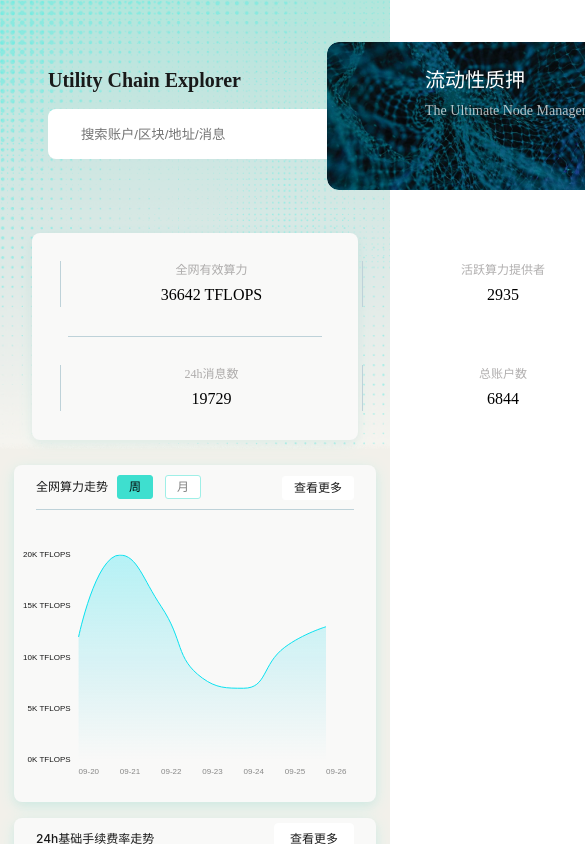
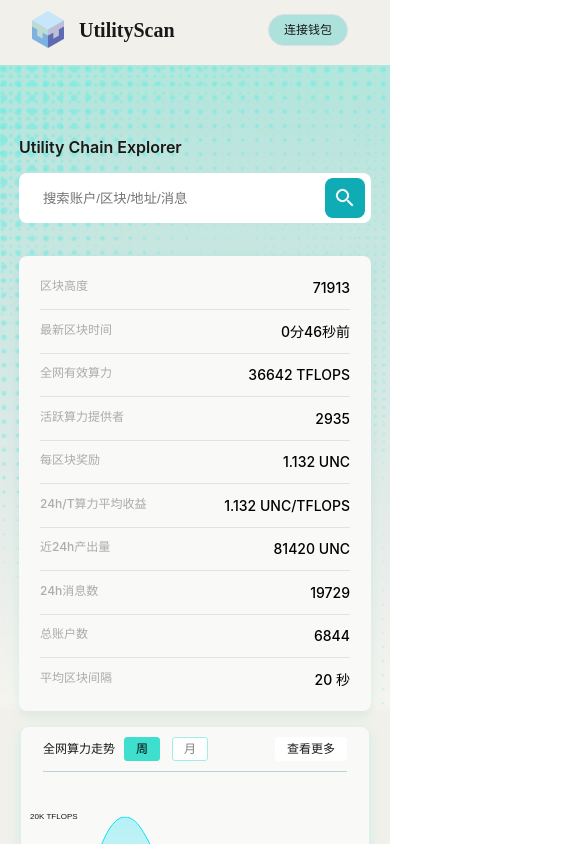
Before and after one commit to utnet-org/explorer, a Vue app: page / in a window 390 px wide. Shown: the top 844 px of the page, 585 px wide, since content can reach past the window. Built offline with nearby package versions, Linux system fonts and the light colour scheme.

Commit message:
update style

```diff
--- a/src/components/headerContent.vue
+++ b/src/components/headerContent.vue
@@ -2,12 +2,14 @@
 import {getOverviewInfo, OverviewInfo} from "@/api/overview.ts";
 import {onMounted, onUnmounted, reactive, ref} from "vue";
 import {updateTimeAgo} from "@/utils/time.ts";
+import {getScreenSize, Screen} from "@/utils/screen-size.ts";
 
 let intervalId: number | undefined;
 defineProps<{ viewportWidth: number }>()
 
 let ovData = reactive<OverviewInfo>({});
 const lastTime = ref('');
+const size = getScreenSize().currentScreenSize;
 
 async function fetchOverviewInfo() {
   const response = await getOverviewInfo();
@@ -31,10 +33,8 @@ onUnmounted(() => {
 
 </script>
 <template>
-  <div class="header_content">
   <div class="lowest_content">
     <div class="middle_content">
-        <div class="peak_content">
       <div class="peak_content_top">
         <div class="peak_content_top_side">
           <div class="peak_content_top_side_title">Utility Chain Explorer</div>
@@ -46,73 +46,136 @@ onUnmounted(() => {
             <img class="peak_content_top_side_search_btn" src="../assets/images/home_search_icon.png"
                  alt="">
           </div>
-              <!--              <div class="search_history">-->
-              <!--                <div>Trending search:</div>-->
-              <!--                <div>内容1</div>-->
-              <!--                <div>内容2</div>-->
-              <!--                <div>内容3</div>-->
-              <!--                <div>内容4</div>-->
-              <!--              </div>-->
         </div>
-            <div class="peak_content_top_right">
-              <img class="middle_image" src="../assets/images/header_middle_image.png" alt="">
-              <img class="lowest_image" src="../assets/images/header_lowest_image.png" alt="">
-              <div class="peak_content_top_right_lowest">
-                <div class="lowest_title">流动性质押</div>
-                <div class="lowest_text">The Ultimate Node Management Assistant</div>
-                <div class="lowest_btn">立即体验</div>
+        <!--          <div class="peak_content_top_right">-->
+        <!--            <img class="middle_image" src="../assets/images/header_middle_image.png" alt="">-->
+        <!--            <img class="lowest_image" src="../assets/images/header_lowest_image.png" alt="">-->
+        <!--            <div class="peak_content_top_right_lowest">-->
+        <!--              <div class="lowest_title">流动性质押</div>-->
+        <!--              <div class="lowest_text">The Ultimate Node Management Assistant</div>-->
+        <!--              <div class="lowest_btn">立即体验</div>-->
+        <!--            </div>-->
+        <!--          </div>-->
       </div>
-            </div>
-          </div>
-          <div class="peak_content_section">
+      <div v-if="size !== Screen.Small" class="peak_content_section">
         <div class="peak_content_section_above">
           <div class="peak_content_section_item first_item">
             <div>区块高度</div>
             <div>{{ ovData.height }}</div>
           </div>
-              <div class="peak_content_section_item_side"></div>
-              <div class="peak_content_section_item secound_item">
+          <div v-if="size !== Screen.Small" class="peak_content_section_item_side"></div>
+          <div class="peak_content_section_item second_item">
             <div>最新区块时间</div>
             <div>{{ lastTime }}</div>
           </div>
-              <div class="peak_content_section_item_side"></div>
+          <div v-if="size !== Screen.Small" class="peak_content_section_item_side"></div>
           <div class="peak_content_section_item third_item">
             <div>全网有效算力</div>
             <div>{{ ovData.totalPower }} TFLOPS</div>
           </div>
-              <div class="peak_content_section_item_side"></div>
+          <div v-if="size !== Screen.Small" class="peak_content_section_item_side"></div>
           <div class="peak_content_section_item fourth_item">
             <div>活跃算力提供者</div>
             <div>{{ ovData.activeMiner }}</div>
           </div>
-              <div class="peak_content_section_item_side"></div>
+          <div v-if="size !== Screen.Small" class="peak_content_section_item_side"></div>
           <div class="peak_content_section_item fifth_item">
             <div>每区块奖励</div>
             <div>{{ ovData.blockReward }} UNC</div>
           </div>
         </div>
-            <div class="peak_content_section_line"></div>
+        <div v-if="size !== Screen.Small" class="peak_content_section_line"></div>
         <div class="peak_content_section_under">
           <div class="peak_content_section_item first_item">
             <div>24h/T算力平均收益</div>
             <div>{{ ovData.blockReward }} UNC/TFLOPS</div>
           </div>
-              <div class="peak_content_section_item_side"></div>
-              <div class="peak_content_section_item secound_item">
+          <div v-if="size !== Screen.Small" class="peak_content_section_item_side"></div>
+          <div class="peak_content_section_item second_item">
             <div>近24h产出量</div>
             <div>{{ ovData.dayProduction }} UNC</div>
           </div>
-              <div class="peak_content_section_item_side"></div>
+          <div v-if="size !== Screen.Small" class="peak_content_section_item_side"></div>
           <div class="peak_content_section_item third_item">
             <div>24h消息数</div>
             <div>{{ ovData.dayMessage }}</div>
           </div>
-              <div class="peak_content_section_item_side"></div>
+          <div v-if="size !== Screen.Small" class="peak_content_section_item_side"></div>
           <div class="peak_content_section_item fourth_item">
             <div>总账户数</div>
             <div>{{ ovData.totalAccount }}</div>
           </div>
-              <div class="peak_content_section_item_side"></div>
+          <div v-if="size !== Screen.Small" class="peak_content_section_item_side"></div>
+          <div class="peak_content_section_item fifth_item">
+            <div>平均区块间隔</div>
+            <div>{{ ovData.aveBlockInterval }} 秒</div>
+          </div>
+        </div>
+      </div>
+      <div v-else class="peak_content_section">
+        <div class="peak_content_section_above">
+          <div class="peak_content_section_item">
+            <div>区块高度</div>
+            <div>{{ ovData.height }}</div>
+          </div>
+        </div>
+        <div class="peak_content_section_line"></div>
+        <div class="peak_content_section_above">
+          <div class="peak_content_section_item">
+            <div>最新区块时间</div>
+            <div>{{ lastTime }}</div>
+          </div>
+        </div>
+        <div class="peak_content_section_line"></div>
+        <div class="peak_content_section_above">
+          <div class="peak_content_section_item">
+            <div>全网有效算力</div>
+            <div>{{ ovData.totalPower }} TFLOPS</div>
+          </div>
+        </div>
+        <div class="peak_content_section_line"></div>
+        <div class="peak_content_section_above">
+          <div class="peak_content_section_item">
+            <div>活跃算力提供者</div>
+            <div>{{ ovData.activeMiner }}</div>
+          </div>
+        </div>
+        <div class="peak_content_section_line"></div>
+        <div class="peak_content_section_above">
+          <div class="peak_content_section_item">
+            <div>每区块奖励</div>
+            <div>{{ ovData.blockReward }} UNC</div>
+          </div>
+        </div>
+        <div class="peak_content_section_line"></div>
+        <div class="peak_content_section_above">
+          <div class="peak_content_section_item first_item">
+            <div>24h/T算力平均收益</div>
+            <div>{{ ovData.blockReward }} UNC/TFLOPS</div>
+          </div>
+        </div>
+        <div class="peak_content_section_line"></div>
+        <div class="peak_content_section_above">
+          <div class="peak_content_section_item second_item">
+            <div>近24h产出量</div>
+            <div>{{ ovData.dayProduction }} UNC</div>
+          </div>
+        </div>
+        <div class="peak_content_section_line"></div>
+        <div class="peak_content_section_above">
+          <div class="peak_content_section_item third_item">
+            <div>24h消息数</div>
+            <div>{{ ovData.dayMessage }}</div>
+          </div>
+          <div class="peak_content_section_line"></div>
+          <div class="peak_content_section_above">
+            <div class="peak_content_section_item fourth_item">
+              <div>总账户数</div>
+              <div>{{ ovData.totalAccount }}</div>
+            </div>
+          </div>
+          <div class="peak_content_section_line"></div>
+          <div class="peak_content_section_above">
             <div class="peak_content_section_item fifth_item">
               <div>平均区块间隔</div>
               <div>{{ ovData.aveBlockInterval }} 秒</div>
@@ -122,12 +185,9 @@ onUnmounted(() => {
       </div>
     </div>
   </div>
-  </div>
 </template>
 <style scoped lang="scss">
-.header_content {
-  width: 100%;
-  height: 449px;
+@media screen and (min-width: 1440px) {
 
   .lowest_content {
     width: 100%;
@@ -141,17 +201,11 @@ onUnmounted(() => {
       background-image: url('../assets/images/home_middle_background.png');
       background-size: cover;
 
-      .peak_content {
-        width: 100%;
-        height: 100%;
-        // background-image: url('../assets/images/home_peak_background.png');
-        background-size: cover;
-
       .peak_content_top {
         display: flex;
         align-items: flex-start;
         justify-content: space-between;
-          margin: 0 119px 0 48px;
+        margin: 0 119px 0 33px;
 
         .peak_content_top_side {
           margin-top: 65.47px;
@@ -168,7 +222,7 @@ onUnmounted(() => {
             height: 50px;
             border-radius: 8px;
             background: #FFF;
-              margin: 14px 0 9px;
+            margin: 14px 0 9px 0;
             padding: 0 6px 0 9px;
             box-sizing: border-box;
             display: flex;
@@ -207,21 +261,6 @@ onUnmounted(() => {
             .peak_content_top_side_search_btn {
               width: 40px;
               height: 40px;
-              }
-            }
-
-            .search_history {
-              display: flex;
-              align-items: center;
-              justify-content: flex-start;
-
-              div {
-                margin: 0 10px 0 3px;
-                color: #000;
-                font-family: PingFang SC;
-                font-size: 10px;
-                font-weight: 400;
-                opacity: 0.5;
             }
           }
         }
@@ -354,7 +393,7 @@ onUnmounted(() => {
           width: 278px;
         }
 
-          .secound_item {
+        .second_item {
           width: 240px;
         }
 
@@ -391,5 +430,188 @@ onUnmounted(() => {
     }
   }
 }
+
+@media screen and (min-width: 320px) and (max-width: 843px) {
+  .lowest_content {
+    width: 100%;
+    height: 100%;
+    background-image: url('../assets/images/home_lowest_background.png');
+    background-size: cover;
+
+    .middle_content {
+      width: 100%;
+      height: 100%;
+      background-image: url('../assets/images/home_middle_background.png');
+      background-size: cover;
+
+      .peak_content_top {
+        //display: flex;
+        //align-items: flex-start;
+        //justify-content: space-between;
+        margin: 0 19px 0 19px;
+
+        .peak_content_top_side_title {
+          color: #191919;
+          font-size: 16px;
+          font-weight: 600;
+          padding-top: 70px;
+        }
+
+        .peak_content_top_side_search {
+          width: 100%;
+          height: 50px;
+          border-radius: 8px;
+          background: #FFF;
+          margin: 14px 0 0 0;
+          padding: 0 6px 0 0;
+          box-sizing: border-box;
+          display: flex;
+          align-items: center;
+
+          .peak_content_top_side_search_type {
+            color: #000;
+            font-family: PingFang SC;
+            font-size: 14px;
+            font-weight: 400;
+            margin-right: 8px;
+          }
+
+          .peak_content_top_side_search_type_icon {
+            width: 12px;
+            height: 8px;
+          }
+
+          input {
+            flex: 1;
+            margin: 0 22px;
+            background-color: transparent;
+            border: none;
+            outline: none;
+            color: #000;
+          }
+
+          .peak_content_top_side_search_btn {
+            width: 40px;
+            height: 40px;
+          }
+        }
+      }
+
+      .peak_content_top_right {
+        width: 474px;
+        height: 173px;
+        margin-top: 42.47px;
+        position: relative;
+
+        .middle_image {
+          width: 167.305px;
+          height: 151.814px;
+          position: absolute;
+          bottom: 0px;
+          left: 0;
+          z-index: 7;
+        }
+
+
+        .lowest_image {
+          width: 404px;
+          height: 148px;
+          border-radius: 12px;
+          position: absolute;
+          top: 0;
+          right: 0;
+          z-index: 5;
+        }
+
+        .peak_content_top_right_lowest {
+          width: 306px;
+          height: 148px;
+          position: absolute;
+          top: 0;
+          right: 0px;
+          z-index: 10;
+          display: flex;
+          flex-direction: column;
+          align-items: flex-end;
+          justify-content: center;
+
+          .lowest_title {
+            width: 100%;
+            text-align: start;
+            color: #FFF;
+            font-family: PingFang SC;
+            font-size: 20px;
+            font-weight: 500;
+          }
+
+          .lowest_text {
+            width: 100%;
+            text-align: start;
+            color: #FFF;
+            font-family: PingFang SC;
+            font-size: 14px;
+            font-weight: 500;
+            opacity: 0.7;
+            margin: 5px 0 13px;
+          }
+
+          .lowest_btn {
+            width: 118px;
+            height: 33px;
+            line-height: 33px;
+            margin-right: 24px;
+            text-align: center;
+            border-radius: 25px;
+            background: linear-gradient(95deg, #8EFFF7 -7.19%, #84C7F7 100%);
+            box-shadow: 0px 2px 6px 0px #005B84 inset;
+            color: #191919;
+            font-family: PingFang SC;
+            font-size: 16px;
+            font-weight: 600;
+          }
+        }
+      }
+
+      .peak_content_section {
+        margin: 33px 19px 0 19px;
+        padding: 21px;
+        box-sizing: border-box;
+        border-radius: 8px;
+        background: #F9F9F8;
+        box-shadow: 0 4px 15px 0 rgba(92, 255, 243, 0.10), 0 4px 8px 0 rgba(0, 0, 0, 0.04);
+
+        .peak_content_section_above {
+          justify-content: space-between;
+        }
+
+        .peak_content_section_item {
+          display: flex;
+          justify-content: space-between;
+
+          div {
+            &:first-child {
+              color: rgba(99, 96, 96, 0.50);
+              font-size: 12px;
+              font-weight: 500;
+            }
+
+            &:last-child {
+              color: #000;
+              font-size: 14px;
+              font-weight: 500;
+            }
+          }
+        }
+
+        .peak_content_section_line {
+          width: 100%;
+          height: 0.5px;
+          background: #BED2D9;
+          opacity: 0.5;
+          margin: 11px 0;
+        }
+      }
+    }
+  }
 }
 </style>
--- a/src/components/navContent.vue
+++ b/src/components/navContent.vue
@@ -1,9 +1,10 @@
 <script setup lang="ts">
-import {onMounted, ref} from 'vue';
+import {onMounted, reactive, ref} from 'vue';
 import {useRouter} from 'vue-router';
 import Wallet from '../wallet/connect.ts';
 import {ArrowDown} from "@element-plus/icons-vue";
 import {getPrice} from "../api/price.ts";
+import {getScreenSize, Screen} from '../utils/screen-size.ts';
 
 const props = defineProps<{ viewportWidth: number }>()
 const router = useRouter()
@@ -21,6 +22,8 @@ const address = ref('连接钱包');
 const isConnect = ref(false);
 const price = ref('---');
 const amount = ref('0.00');
+// let size =  reactive<Screen>();
+const size = getScreenSize().currentScreenSize;
 
 const changeSelectIndex = (navIndex: number) => {
   selectIndex.value = navIndex
@@ -43,7 +46,10 @@ const changeSelectIndex = (navIndex: number) => {
 
 onMounted(() => {
   getP();
-  // connectWallet();
+  // size = getScreenSize().currentScreenSize.value;
+  // Object.assign(size, getScreenSize().currentScreenSize.value);
+  // console.log("size.value");
+  // console.log(size.value);
 })
 
 async function getP() {
@@ -81,13 +87,12 @@ const handleCommand = (command: string) => {
 
 </script>
 <template>
-  <div class="nav_content1440" v-if="props.viewportWidth > 834"
-       :style="props.viewportWidth > 834 && props.viewportWidth < 950 ? `height:${115 * props.viewportWidth / 950}px;` : ''">
+  <div class="nav_content">
     <div class="nav_select">
       <div class="nav_select_left">
         <img src="../assets/images/logo.png" alt="" srcset="">
         <div class="nav_select_left_title">UtilityScan</div>
-        <div class="select_list">
+        <div v-if="size === Screen.Large" class="select_list">
           <div v-for="(navItem, navIndex) in navSelectList" :key="navIndex" class="select_list_item"
                @click="changeSelectIndex(navIndex)" :class="selectIndex == navIndex ? 'active' : ''">{{ navItem }}
           </div>
@@ -122,44 +127,47 @@ const handleCommand = (command: string) => {
             {{ address }}
           </el-button>
         </div>
-        <div class="wallet_address_section">
+        <div v-if="size === Screen.Large" class="wallet_address_section">
           <img src="../assets/images/nav_logo.png" alt="" srcset="">
           <div class="wallet_address">Utility Mainnet</div>
         </div>
+        <div v-if="size === Screen.Large" class="language-container">
           <div class="language_title">简体中文</div>
           <img class="language_icon" src="../assets/images/nav_to_bottom.png" alt="" srcset="">
         </div>
       </div>
-    <div class="nav_corner">
+    </div>
+    <div v-if="size === Screen.Large" class="nav_corner">
       <div class="nav_corner_item">
         <img src="../assets/images/price_icon.png" alt="">
         <div>UNC Price:</div>
-        <!--        <div>$1.2313</div>-->
         <div>${{ price }}</div>
         <div>(+{{ amount }}%)</div>
       </div>
       <div class="nav_corner_item">
         <div class="nav_corner_item_side">
-          <img src="../assets/images/message_icon.png" alt="">
-          <div>系统维护，暂停搜索引擎的访问。</div>
+          <img src="@/assets/images/message_icon.png" alt="">
+          <div>页面展示均为模拟数据，测试网上线后转换为真实数据。</div>
         </div>
-        <div class=""></div>
+        <!--        <div class=""></div>-->
       </div>
-      <div class="nav_content834" v-if="viewportWidth > 430 && viewportWidth <= 834">
-        <div></div>
-      </div>
-      <div class="nav_content430" v-if="viewportWidth <= 430">
-        <div></div>
-      </div>
+      <!--      <div class="nav_content834" v-if="viewportWidth > 430 && viewportWidth <= 834">-->
+      <!--        <div></div>-->
+      <!--      </div>-->
+      <!--      <div class="nav_content430" v-if="viewportWidth <= 430">-->
+      <!--        <div></div>-->
+      <!--      </div>-->
     </div>
   </div>
 </template>
 <style scoped lang="scss">
 //大屏样式
-
-.nav_content1440 {
+@media screen and (min-width: 1440px) {
+  .nav_content {
     width: 100%;
     height: 115px;
+  }
+}
 
 .nav_select {
   display: flex;
@@ -226,7 +234,8 @@ const handleCommand = (command: string) => {
       font-size: 12px;
       font-style: normal;
       font-weight: 400;
-        background-color: #3EDFCF;
+      //background-color: #3EDFCF;
+      background-color: #ADE1DB;
       border-radius: 76px;
       margin-right: 10px;
     }
@@ -253,9 +262,13 @@ const handleCommand = (command: string) => {
       }
     }
 
+    .language-container {
+      display: flex; /* 设置为 flex 容器 */
+      align-items: center; /* 垂直居中子元素 */
+    }
+
     .language_title {
       color: #0FACB6;
-        font-family: PingFang SC;
       font-size: 14px;
       font-style: normal;
       font-weight: 400;
@@ -298,21 +311,21 @@ const handleCommand = (command: string) => {
         &:nth-child(2) {
           color: #000;
           font-family: PingFang SC;
-            font-size: 10px;
+          font-size: 12px;
           font-style: normal;
         }
 
         &:nth-child(3) {
           color: #0FACB6;
           font-family: PingFang SC;
-            font-size: 10px;
+          font-size: 14px;
           font-weight: 400;
         }
 
         &:last-child {
           color: #03AD00;
           font-family: PingFang SC;
-            font-size: 10px;
+          font-size: 12px;
           font-weight: 300;
         }
       }
@@ -351,25 +364,20 @@ const handleCommand = (command: string) => {
   }
 }
 
-  // div {
-  //     width: 100px;
-  //     height: 115px;
-  //     background-color: red;
-  // }
+/* 屏幕宽度小于 834px */
+//@media screen and (min-width: 320px) and (max-width: 834px) {
+//  .nav_content {
+//    width: 100%;
+//    height: 115px;
+//  }
+//}
+
+/* 屏幕宽度小于 430px */
+@media screen and (min-width: 320px) and (max-width: 834px) {
+  .nav_content {
+    width: 100%;
+    height: 65px;
   }
-
-//中屏样式
-.nav_content834 {
-  width: 100vw;
-  height: 125px;
-  background-color: red;
-}
-
-//小屏样式
-.nav_content430 {
-  width: 100vw;
-  height: 59px;
-  background-color: red;
 }
 
 :global(.drop-menu .el-dropdown-menu__item) {
--- a/src/components/otherHeaderContent.vue
+++ b/src/components/otherHeaderContent.vue
@@ -12,7 +12,7 @@ defineProps<{ viewportWidth: number }>()
                         <div class="peak_content_top_side">
                             <div class="peak_content_top_side_title">Utility Chain Explorer</div>
                             <div class="peak_content_top_side_search">
-                                <div class="peak_content_top_side_search_type">All Filters</div>
+<!--                                <div class="peak_content_top_side_search_type">All Filters</div>-->
                                 <img class="peak_content_top_side_search_type_icon"
                                     src="../assets/images/search_to_bottom.png" alt="">
                                 <input type="text" name="" id="" placeholder="搜索账户/区块/地址/消息">
--- a/src/mock/block.ts
+++ b/src/mock/block.ts
@@ -8,7 +8,7 @@ function generateData() {
         latest: random.integer(10, 120).toString(),
         ids: Array.from({length: 3}, () => ("utility......" + random.word(4, 4))),
         miners: Array.from({length: 3}, () => ("u0" + random.integer(10000000, 20000000))),
-        tags: Array.from({length: 3}, () => (random.cword("尤特", 2, 5))),
+        tags: Array.from({length: 3}, () => (random.cword("优特", 2, 5))),
         msgs: Array.from({length: 3}, () => (random.integer(1, 100))),
         rewards: Array.from({length: 3}, () => (random.float(10, 20, 2, 2))),
     }));
--- a/src/mock/power.ts
+++ b/src/mock/power.ts
@@ -6,7 +6,7 @@ function generateData() {
     return Array.from({length: 5}, () => ({
         rank: random.integer(0, 5),
         miner: "u0" + random.integer(10000000, 20000000),
-        tag: random.cword("尤特", 2, 5),
+        tag: random.cword("优特", 2, 5),
         effPower: random.float(0, 100, 2, 2),
         effPer: random.float(0, 50, 2, 2),
         dayReward: random.float(100, 1000, 2, 2),
--- a/src/mock/price.ts
+++ b/src/mock/price.ts
@@ -4,7 +4,7 @@ Mock.mock('/api/price', 'get', {
     code: 200,
     data: {
         price: '@float(0.1, 0.9, 4, 6)',
-        amount: '@float(0, 1, 2, 2)',
+        amount: '@float(1, 9, 2, 2)',
     },
 });
 
--- /dev/null
+++ b/src/utils/screen-size.ts
@@ -0,0 +1,37 @@
+// useScreenSize.ts
+import {ref, onMounted, onUnmounted} from 'vue';
+
+export enum Screen {
+    Large,
+    Medium,
+    Small
+}
+export const LargeWidth = 1440;
+
+export function getScreenSize() {
+    const currentScreenSize = ref<Screen>();
+
+    const updateScreenSize = () => {
+        const screenWidth = document.documentElement.clientWidth;
+        // console.log("get size");
+        // console.log(screenWidth);
+        if (screenWidth >= 1440) {
+            currentScreenSize.value = Screen.Large;
+        } else if (screenWidth >= 834) {
+            currentScreenSize.value = Screen.Medium;
+        } else {
+            currentScreenSize.value = Screen.Small;
+        }
+    };
+
+    onMounted(() => {
+        updateScreenSize(); // 初始设置
+        window.addEventListener('resize', updateScreenSize); // 监听窗口大小变化
+    });
+
+    onUnmounted(() => {
+        window.removeEventListener('resize', updateScreenSize); // 清理监听器
+    });
+
+    return { currentScreenSize };
+}
```
Also changed, not shown: src/components/eChartContent.vue (+5 -5 lines), src/assets/images/home_peak_background.png (deleted). Lines whose indentation alone changed are shown as unchanged.
